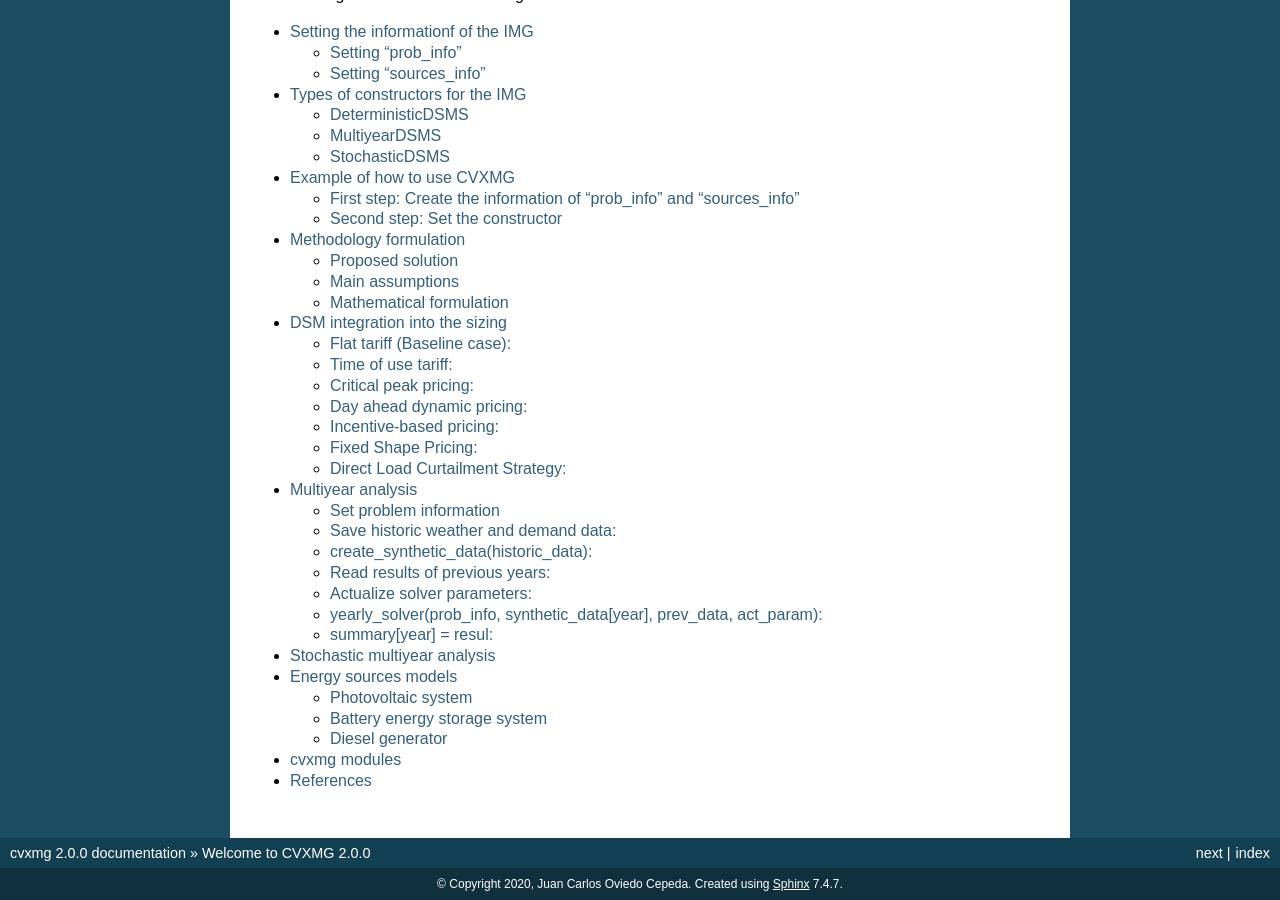
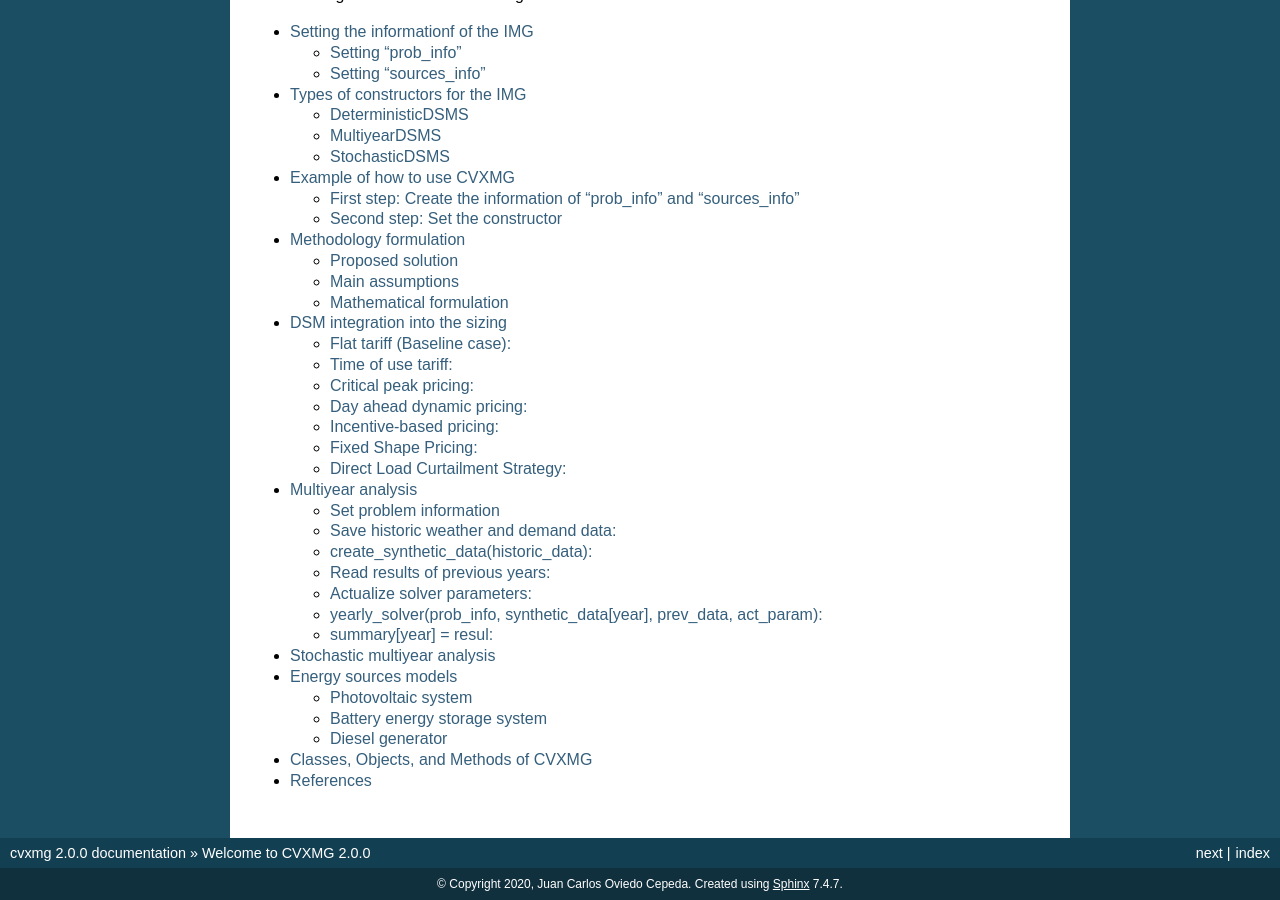
Before and after one commit to juancaoviedo/cvxmg, a Sphinx documentation site: the page built from docs/index.rst, in a window 1280 px wide and 900 px high, scrolled down 1566 px. Built offline with Sphinx 7.4.7, drawn with Linux system fonts in a browser that asks for light colours.

Commit message:
Update cvxmg.rst

```diff
--- a/docs/cvxmg.rst
+++ b/docs/cvxmg.rst
@@ -1,5 +1,5 @@
-cvxmg modules
-===============
+Classes, Objects, and Methods of CVXMG
+========================================
 
 .. automodule:: cvxmg
    :members:
```
